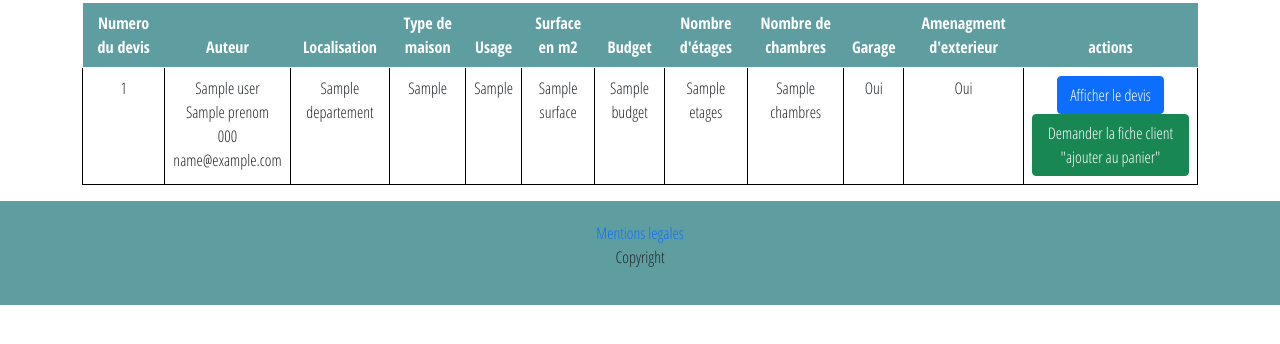
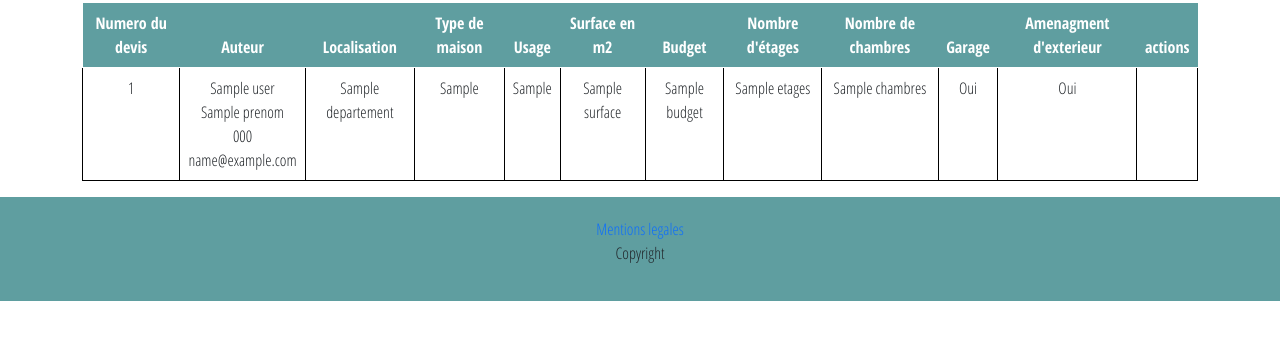
Before and after one commit to fredkast/my_project_0.1.0, a Symfony app: template templates/devis/index.html.twig in a window 1280 px wide. Shown: the part 300-644 px from the top of the page. Run offline with Twig, Linux system fonts and the light colour scheme; the template is opened without the code that fills it: most values are stand-ins (such as "Sample title", 1, 10 or a date in 2020); some libraries are stand-ins or nearby versions.

Commit message:
mise en place de mes devis

```diff
--- a/templates/buldi.html.twig
+++ b/templates/buldi.html.twig
@@ -38,7 +38,7 @@
                         <p>Bonjour <b>{{ app.user.prenom }}</b></p>
                         <li><a href="/user/{{app.user.id}}" class="bouton">Mon profil</a></li>
                     {% if is_granted('ROLE_USER') %}
-                        <li><a href="" class="bouton">Mes devis***</a></li>
+                        <li><a href="/devis/mes_devis" class="bouton">Mes devis</a></li>
                     {% endif %}
                         <li><a href="/logout">Se déconnecter</a></li>
 					{% else %}
--- a/templates/devis/index.html.twig
+++ b/templates/devis/index.html.twig
@@ -40,12 +40,29 @@
                 <td>{{ devi.garage ? 'Oui' : 'Non' }}</td>
                 <td>{{ devi.exterieur ? 'Oui' : 'Non' }}</td>
                 <td>
-                    <a class="btn btn-primary" href="{{ path('devis_show', {'id': devi.id}) }}">Afficher le devis</a>
-                    <a class="btn btn-success" href="{{ path('devis_show', {'id': devi.id}) }}">Demander la fiche client "ajouter au panier"</a>
-                    {% if is_granted('ROLE_ADMIN') %}
-                    <a class="btn btn-warning" href="{{ path('devis_edit', {'id': devi.id}) }}">Modifier</a>
-                    {{ include('devis/_delete_form.html.twig') }}
+                    {# {% if is_granted('ROLE_ADMIN') %}
+                        {# modifier le devis #}
+                        {# <a class="btn btn-warning" href="{{ path('devis_edit', {'id': devi.id}) }}">Modifier</a> #}
+                        {# supprimer le devis #}
+                        {# {{ include('devis/_delete_form.html.twig') }} #}
+                        {# afficher le devis #}
+                        {# <a class="btn btn-primary" href="{{ path('devis_show', {'id': devi.id}) }}">Afficher le devis</a> #}
+                    {# {% endif %} #}
+                    {% if is_granted('ROLE_CLIENT') %}
+                        {# afficher le devis #}
+                        <a class="btn btn-primary" href="{{ path('devis_show', {'id': devi.id}) }}">Afficher le devis</a>
+                        <a class="btn btn-success" href="{{ path('devis_show', {'id': devi.id}) }}">Demander la fiche client "ajouter au panier"</a>
                     {% endif %}
+                    {% if is_granted('ROLE_USER') %}
+                        {# modifier le devis #}
+                        <a class="btn btn-warning" href="{{ path('devis_edit', {'id': devi.id}) }}">Modifier mon devis</a>
+                        {# supprimer le devis #}
+                        {{ include('devis/_delete_form.html.twig') }}
+                        {# afficher le devis #}
+                        <a class="btn btn-primary" href="{{ path('devis_show', {'id': devi.id}) }}">Afficher le devis</a>
+                    {% endif %}
+
+
                 </td>
             </tr>
         {% else %}
```
Also changed, not shown: src/Controller/DevisController.php (+11 -0 lines).
